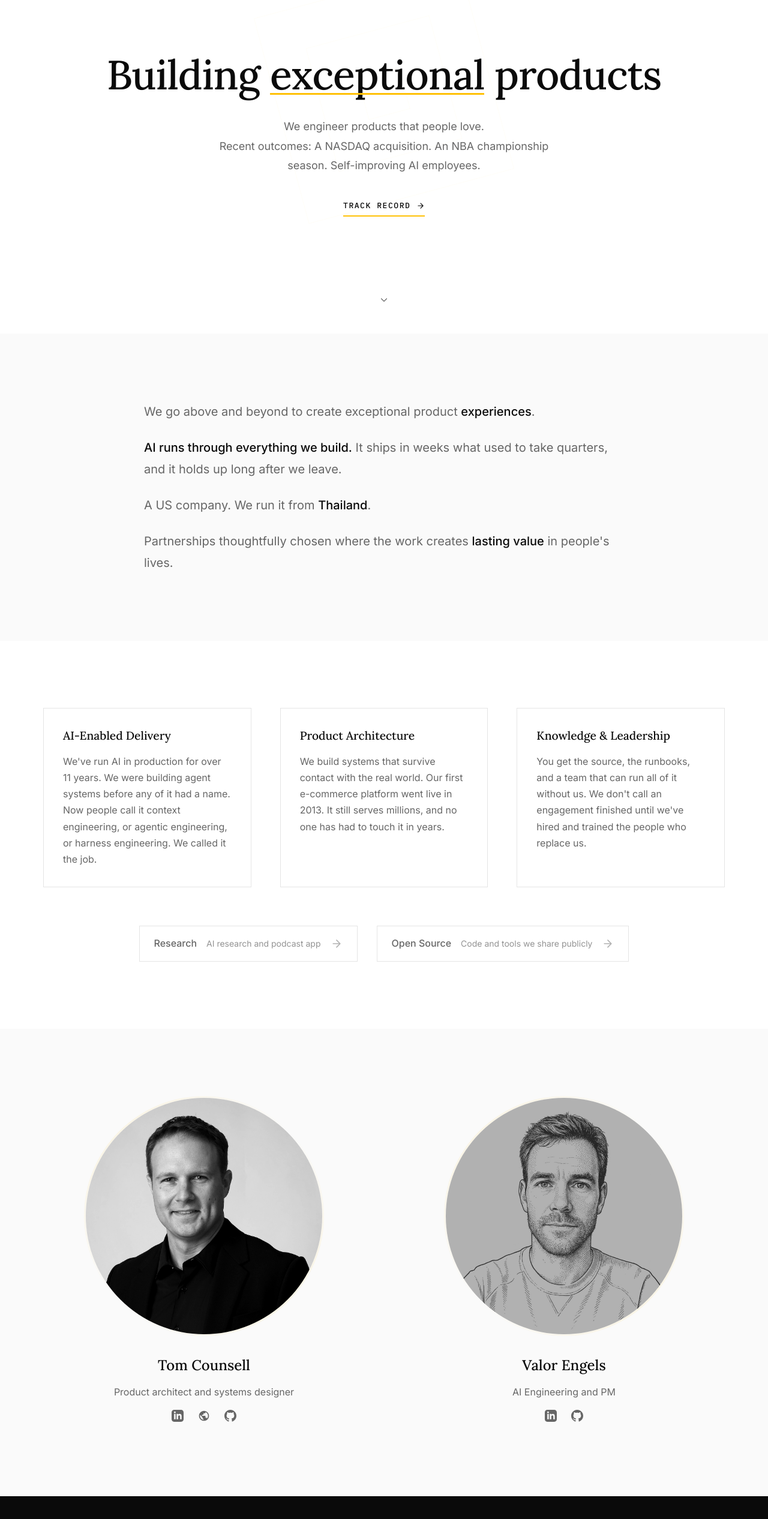
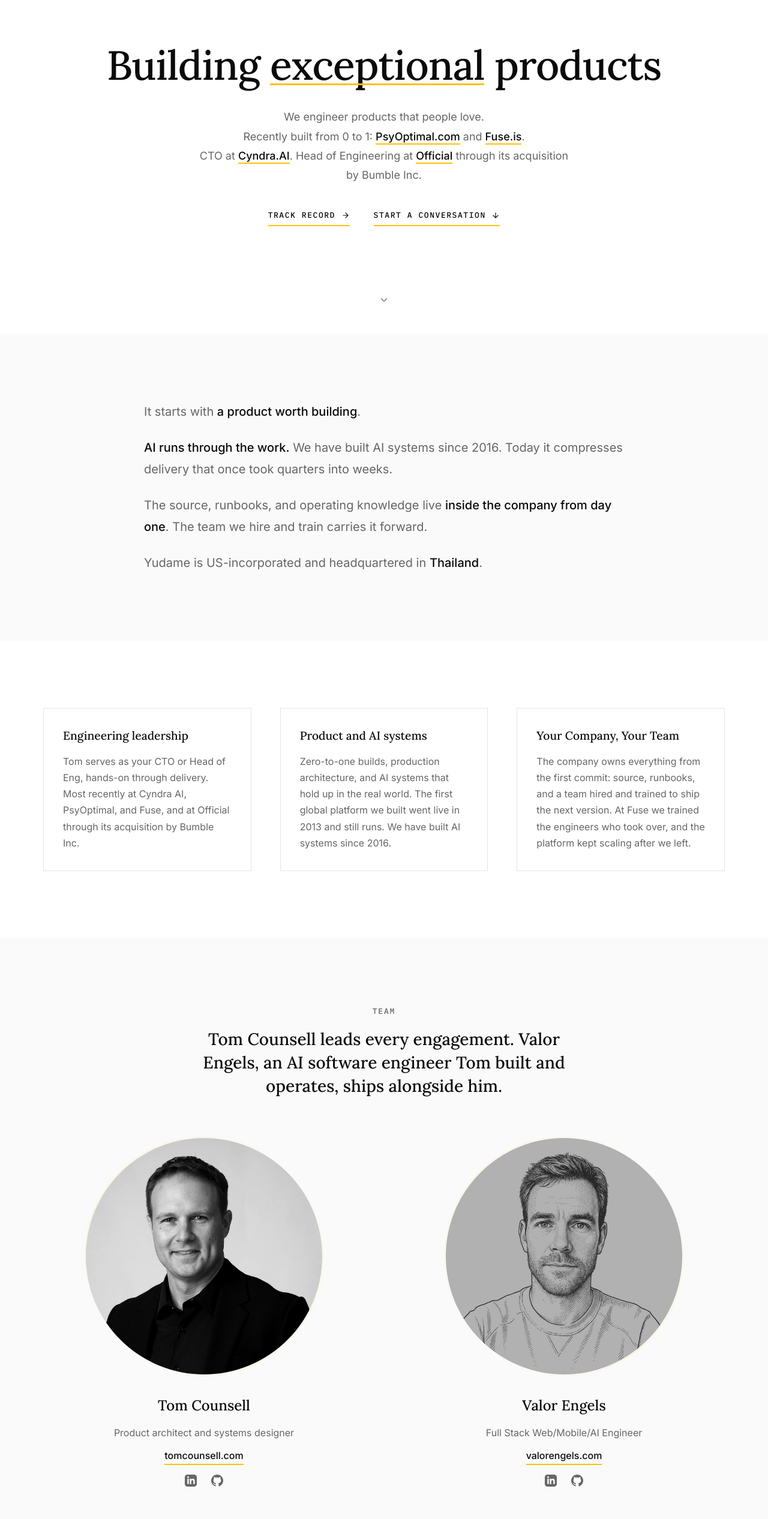
Before and after one commit to yudame/yuda.me, a website: page src/index.html in a window 1280 px wide. Shown: the part 244-2776 px from the top of the page at 60% size. Drawn offline with Linux system fonts and the light colour scheme.

Commit message:
copy: say what Yudame sells on the homepage; honest claims, client-owned framing
- Hero: keep the original headline and value line; proof line names
  0-to-1 builds (PsyOptimal, Fuse) and seats held (Cyndra AI, Official
  through the Bumble Inc acquisition), each linked to its track-record
  entry; second quiet CTA to the contact band
- Approach and cards rewritten around what the client buys and owns;
  NASDAQ/NBA lines dropped, AI claim dated to 2016
- Team intro names who does the work; Valor disclosed as an AI engineer
  Tom built; personal site links under titles
- Research and open source moved below the team, yudame.ai linked as
  our product
- Contact: 'New engagements start with Tom Counsell on LinkedIn',
  button 'Message Tom'
- Title, description, Open Graph and Twitter metadata with a 1200x630
  card image
- Track record: anchors per entry; NBA sentence tied to its actual link
- Stylesheet: hero actions row, team intro, research section,
  inline accent link, hero overflow clip

```diff
--- a/src/index.html
+++ b/src/index.html
@@ -3,11 +3,30 @@
     <head>
         <meta charset="UTF-8" />
         <meta name="viewport" content="width=device-width, initial-scale=1.0" />
-        <title>Yudame</title>
+        <title>Yudame — Product engineering studio</title>
         <meta
             name="description"
-            content="Yudame is a US-incorporated product engineering studio run from Thailand. We've shipped a company acquired off NASDAQ, a championship NBA season, and pricing infrastructure for 700,000 hotels."
+            content="Yudame is a product engineering studio, US-incorporated and headquartered in Thailand. We join client companies as their engineering leadership and build products they own from day one."
         />
+        <meta property="og:type" content="website" />
+        <meta property="og:site_name" content="Yudame" />
+        <meta property="og:url" content="https://yuda.me/" />
+        <meta property="og:title" content="Yudame — Product engineering studio" />
+        <meta
+            property="og:description"
+            content="Yudame is a product engineering studio, US-incorporated and headquartered in Thailand. We join client companies as their engineering leadership and build products they own from day one."
+        />
+        <meta property="og:image" content="https://yuda.me/assets/logos/og-image.png" />
+        <meta property="og:image:width" content="1200" />
+        <meta property="og:image:height" content="630" />
+        <meta property="og:image:alt" content="Yudame" />
+        <meta name="twitter:card" content="summary_large_image" />
+        <meta name="twitter:title" content="Yudame — Product engineering studio" />
+        <meta
+            name="twitter:description"
+            content="Yudame is a product engineering studio, US-incorporated and headquartered in Thailand. We join client companies as their engineering leadership and build products they own from day one."
+        />
+        <meta name="twitter:image" content="https://yuda.me/assets/logos/og-image.png" />
         <link rel="icon" type="image/png" href="/assets/logos/favicon.png" />
         <link rel="preconnect" href="https://fonts.googleapis.com" />
         <link rel="preconnect" href="https://fonts.gstatic.com" crossorigin />
@@ -50,9 +69,25 @@
                     <p class="hero-sub">
                         We engineer products that people love.
                         <br />
-                        Recent outcomes: A NASDAQ acquisition. An NBA
-                        championship season. Self-improving AI employees.
+                        Recently built from 0 to 1:
+                        <a href="/track-record/#psyoptimal" class="link-accent"
+                            >PsyOptimal.com</a
+                        >
+                        and
+                        <a href="/track-record/#fuse" class="link-accent"
+                            >Fuse.is</a
+                        >.
+                        <br />
+                        CTO at
+                        <a href="/track-record/#cyndra" class="link-accent"
+                            >Cyndra.AI</a
+                        >. Head of Engineering at
+                        <a href="/track-record/#official" class="link-accent"
+                            >Official</a
+                        >
+                        through its acquisition by Bumble Inc.
                     </p>
+                    <div class="hero-actions">
                         <a href="/track-record/" class="cta-quiet">
                             Track record
                             <svg
@@ -68,12 +103,28 @@
                                 <path d="M5 12h14M12 5l7 7-7 7" />
                             </svg>
                         </a>
+                        <a href="#contact" class="cta-quiet">
+                            Start a conversation
+                            <svg
+                                viewBox="0 0 24 24"
+                                xmlns="http://www.w3.org/2000/svg"
+                                fill="none"
+                                stroke="currentColor"
+                                stroke-width="2"
+                                stroke-linecap="round"
+                                stroke-linejoin="round"
+                                aria-hidden="true"
+                            >
+                                <path d="M12 5v14M5 12l7 7 7-7" />
+                            </svg>
+                        </a>
+                    </div>
                 </div>
             </div>
             <a
-                href="#philosophy"
+                href="#approach"
                 class="hero-scroll"
-                aria-label="Scroll to philosophy"
+                aria-label="Scroll to approach"
             >
                 <svg viewBox="0 0 24 24" xmlns="http://www.w3.org/2000/svg">
                     <path
@@ -85,28 +136,28 @@
             </a>
         </section>
 
-        <!-- Philosophy Section -->
-        <section class="alt" id="philosophy">
+        <!-- Approach: when to hire us -->
+        <section class="alt" id="approach">
             <div class="container">
                 <div class="philosophy-content">
                     <p>
-                        We go above and beyond to create exceptional product
-                        <span class="highlight">experiences</span>.
+                        It starts with
+                        <span class="highlight">a product worth building</span>.
                     </p>
                     <p>
-                        <span class="highlight">AI runs through everything we
-                        build.</span>
-                        It ships in weeks what used to take quarters, and it
-                        holds up long after we leave.
+                        <span class="highlight">AI runs through the work.</span>
+                        We have built AI systems since 2016. Today it
+                        compresses delivery that once took quarters into weeks.
                     </p>
                     <p>
-                        A US company. We run it from
-                        <span class="highlight">Thailand</span>.
+                        The source, runbooks, and operating knowledge live
+                        <span class="highlight">inside the company from day
+                        one</span>. The team we hire and train carries it
+                        forward.
                     </p>
                     <p>
-                        Partnerships thoughtfully chosen where the work creates
-                        <span class="highlight">lasting value</span>
-                        in people's lives.
+                        Yudame is US-incorporated and headquartered in
+                        <span class="highlight">Thailand</span>.
                     </p>
                 </div>
             </div>
@@ -117,94 +168,48 @@
             <div class="container">
                 <div class="card-grid cols-3">
                     <div class="card">
-                        <h3>AI-Enabled Delivery</h3>
+                        <h3>Engineering leadership</h3>
                         <p>
-                            We've run AI in production for over 11 years. We
-                            were building agent systems before any of it had a
-                            name. Now people call it context engineering, or
-                            agentic engineering, or harness engineering. We
-                            called it the job.
+                            Tom serves as your CTO or Head of Eng, hands-on
+                            through delivery. Most recently at Cyndra AI,
+                            PsyOptimal, and Fuse, and at Official through its
+                            acquisition by Bumble Inc.
                         </p>
                     </div>
                     <div class="card">
-                        <h3>Product Architecture</h3>
+                        <h3>Product and AI systems</h3>
                         <p>
-                            We build systems that survive contact with the real
-                            world. Our first e-commerce platform went live in
-                            2013. It still serves millions, and no one has had to
-                            touch it in years.
+                            Zero-to-one builds, production architecture, and
+                            AI systems that hold up in the real world. The
+                            first global platform we built went live in 2013
+                            and still runs. We have built AI systems since 2016.
                         </p>
                     </div>
                     <div class="card">
-                        <h3>Knowledge &amp; Leadership</h3>
+                        <h3>Your Company, Your Team</h3>
                         <p>
-                            You get the source, the runbooks, and a team that
-                            can run all of it without us. We don't call an
-                            engagement finished until we've hired and trained the
-                            people who replace us.
+                            The company owns everything from the first commit:
+                            source, runbooks, and a team hired and trained to
+                            ship the next version. At Fuse we trained the
+                            engineers who took over, and the platform kept
+                            scaling after we left.
                         </p>
                     </div>
-                </div>
-
-                <!-- Work Links -->
-                <div class="work-links">
-                    <a
-                        href="https://ai.yuda.me"
-                        target="_blank"
-                        rel="noopener"
-                        class="work-link"
-                    >
-                        <span class="work-link-title">Research</span>
-                        <span class="work-link-desc"
-                            >AI research and podcast app</span
-                        >
-                        <svg
-                            class="work-link-arrow"
-                            viewBox="0 0 24 24"
-                            xmlns="http://www.w3.org/2000/svg"
-                        >
-                            <path
-                                d="M5 12h14M12 5l7 7-7 7"
-                                stroke="currentColor"
-                                stroke-width="2"
-                                fill="none"
-                                stroke-linecap="round"
-                                stroke-linejoin="round"
-                            />
-                        </svg>
-                    </a>
-                    <a
-                        href="https://research.yuda.me"
-                        target="_blank"
-                        rel="noopener"
-                        class="work-link"
-                    >
-                        <span class="work-link-title">Open Source</span>
-                        <span class="work-link-desc"
-                            >Code and tools we share publicly</span
-                        >
-                        <svg
-                            class="work-link-arrow"
-                            viewBox="0 0 24 24"
-                            xmlns="http://www.w3.org/2000/svg"
-                        >
-                            <path
-                                d="M5 12h14M12 5l7 7-7 7"
-                                stroke="currentColor"
-                                stroke-width="2"
-                                fill="none"
-                                stroke-linecap="round"
-                                stroke-linejoin="round"
-                            />
-                        </svg>
-                    </a>
                 </div>
             </div>
         </section>
 
-        <!-- About Section -->
+        <!-- Team -->
         <section class="alt">
             <div class="container">
+                <div class="team-intro">
+                    <span class="eyebrow">Team</span>
+                    <p>
+                        Tom Counsell leads every engagement.
+                        Valor Engels, an AI software engineer Tom built and
+                        operates, ships alongside him.
+                    </p>
+                </div>
                 <div class="team-grid">
                     <div class="team-member">
                         <div class="team-photo">
@@ -218,6 +223,13 @@
                         <h3>Tom Counsell</h3>
                         <div class="team-member-info">
                             <p>Product architect and systems designer</p>
+                            <a
+                                class="link-accent"
+                                href="https://tomcounsell.com"
+                                target="_blank"
+                                rel="noopener"
+                                >tomcounsell.com</a
+                            >
                             <div class="social-links">
                                 <a
                                     href="https://linkedin.com/in/tomcounsell"
@@ -231,21 +243,6 @@
                                     >
                                         <path
                                             d="M19 0h-14c-2.761 0-5 2.239-5 5v14c0 2.761 2.239 5 5 5h14c2.762 0 5-2.239 5-5v-14c0-2.761-2.238-5-5-5zm-11 19h-3v-11h3v11zm-1.5-12.268c-.966 0-1.75-.79-1.75-1.764s.784-1.764 1.75-1.764 1.75.79 1.75 1.764-.783 1.764-1.75 1.764zm13.5 12.268h-3v-5.604c0-3.368-4-3.113-4 0v5.604h-3v-11h3v1.765c1.396-2.586 7-2.777 7 2.476v6.759z"
-                                        />
-                                    </svg>
-                                </a>
-                                <a
-                                    href="https://tomcounsell.com"
-                                    target="_blank"
-                                    rel="noopener"
-                                    aria-label="Website"
-                                >
-                                    <svg
-                                        viewBox="0 0 24 24"
-                                        xmlns="http://www.w3.org/2000/svg"
-                                    >
-                                        <path
-                                            d="M12 2C6.48 2 2 6.48 2 12s4.48 10 10 10 10-4.48 10-10S17.52 2 12 2zm-1 17.93c-3.94-.49-7-3.85-7-7.93 0-.62.08-1.21.21-1.79L9 15v1c0 1.1.9 2 2 2v1.93zm6.9-2.54c-.26-.81-1-1.39-1.9-1.39h-1v-3c0-.55-.45-1-1-1H8v-2h2c.55 0 1-.45 1-1V7h2c1.1 0 2-.9 2-2v-.41c2.93 1.19 5 4.06 5 7.41 0 2.08-.8 3.97-2.1 5.39z"
                                         />
                                     </svg>
                                 </a>
@@ -278,7 +275,14 @@
                         </div>
                         <h3>Valor Engels</h3>
                         <div class="team-member-info">
-                            <p>AI Engineering and PM</p>
+                            <p>Full Stack Web/Mobile/AI Engineer</p>
+                            <a
+                                class="link-accent"
+                                href="https://valorengels.com"
+                                target="_blank"
+                                rel="noopener"
+                                >valorengels.com</a
+                            >
                             <div class="social-links">
                                 <a
                                     href="https://linkedin.com/in/valor-engels"
@@ -317,14 +321,79 @@
             </div>
         </section>
 
+        <!-- Research and open source: work published outside client engagements -->
+        <section class="work-section">
+            <div class="container">
+                <div class="work-intro">
+                    <span class="eyebrow">Research and open source</span>
+                    <p>
+                        Our own product, and the open-source engine behind
+                        it.
+                    </p>
+                </div>
+                <div class="work-links">
+                    <a
+                        href="https://yudame.ai"
+                        target="_blank"
+                        rel="noopener"
+                        class="work-link"
+                    >
+                        <span class="work-link-title">Yudame Research</span>
+                        <span class="work-link-desc"
+                            >Private briefings, delivered as a podcast</span
+                        >
+                        <svg
+                            class="work-link-arrow"
+                            viewBox="0 0 24 24"
+                            xmlns="http://www.w3.org/2000/svg"
+                        >
+                            <path
+                                d="M5 12h14M12 5l7 7-7 7"
+                                stroke="currentColor"
+                                stroke-width="2"
+                                fill="none"
+                                stroke-linecap="round"
+                                stroke-linejoin="round"
+                            />
+                        </svg>
+                    </a>
+                    <a
+                        href="https://research.yuda.me"
+                        target="_blank"
+                        rel="noopener"
+                        class="work-link"
+                    >
+                        <span class="work-link-title">Open source</span>
+                        <span class="work-link-desc"
+                            >The research engine, on GitHub</span
+                        >
+                        <svg
+                            class="work-link-arrow"
+                            viewBox="0 0 24 24"
+                            xmlns="http://www.w3.org/2000/svg"
+                        >
+                            <path
+                                d="M5 12h14M12 5l7 7-7 7"
+                                stroke="currentColor"
+                                stroke-width="2"
+                                fill="none"
+                                stroke-linecap="round"
+                                stroke-linejoin="round"
+                            />
+                        </svg>
+                    </a>
+                </div>
+            </div>
+        </section>
+
         <!-- Contact band — the one full-strength yellow moment on this page -->
-        <section class="contact-band">
+        <section class="contact-band" id="contact">
             <div class="container">
                 <div class="contact-band-content">
                     <span class="eyebrow">Contact</span>
                     <h2>Start a conversation</h2>
                     <p>
-                        Reach Tom Counsell on
+                        New engagements start with Tom Counsell on
                         <a
                             href="https://linkedin.com/in/tomcounsell"
                             target="_blank"
@@ -337,7 +406,7 @@
                         target="_blank"
                         rel="noopener"
                         class="btn-cta"
-                        >Connect on LinkedIn</a
+                        >Message Tom</a
                     >
                 </div>
             </div>
--- a/src/styles.css
+++ b/src/styles.css
@@ -309,6 +309,7 @@ section.alt {
 }
 
 .case-study {
+    scroll-margin-top: 2rem;
     padding: 3rem;
     background: var(--white);
     border: 1px solid var(--border-gray);
@@ -589,6 +590,21 @@ a.case-study-client:hover .ext-arrow {
     outline-color: var(--white);
 }
 
+/* Inline accent link: black text on a yellow line (the running motif
+   at link weight). Company names in the hero use it. */
+.link-accent {
+    color: var(--black);
+    font-weight: 500;
+    text-decoration: none;
+    border-bottom: 2px solid var(--yellow);
+    padding-bottom: 1px;
+    transition: opacity 0.3s ease;
+}
+
+.link-accent:hover {
+    opacity: 0.7;
+}
+
 /* Quiet text CTA (heroes; the yellow stays a line here) */
 .cta-quiet {
     display: inline-flex;
@@ -661,6 +677,7 @@ footer a:hover {
     align-items: center;
     justify-content: center;
     position: relative;
+    overflow: hidden;
     animation: fadeIn 1s ease-out;
     padding: 0;
 }
@@ -690,14 +707,19 @@ footer a:hover {
 
 .hero-home .hero-sub {
     margin: 2rem auto 0;
-    max-width: 560px;
+    max-width: 620px;
     font-size: 1.125rem;
     line-height: 1.8;
     color: var(--text-gray);
     animation: fadeInUp 1s ease-out 0.6s both;
 }
 
-.hero-home .cta-quiet {
+/* Two quiet CTAs side by side: destination, then contact */
+.hero-actions {
+    display: flex;
+    flex-wrap: wrap;
+    justify-content: center;
+    gap: 1.25rem 2.5rem;
     margin-top: 2.5rem;
     animation: fadeInUp 1s ease-out 0.8s both;
 }
@@ -772,12 +794,34 @@ footer a:hover {
     margin-bottom: 0;
 }
 
-/* Work links (homepage) */
+/* Research and open source (homepage): a compact labeled section
+   after the team, so off-site links come after the human proof */
+.work-section {
+    padding: 5rem 0;
+}
+
+.work-intro {
+    text-align: center;
+    max-width: 640px;
+    margin: 0 auto;
+    animation: fadeInUp 1s ease-out;
+}
+
+.work-intro .eyebrow {
+    display: block;
+    margin-bottom: 0.75rem;
+}
+
+.work-intro p {
+    color: var(--text-gray);
+    line-height: 1.7;
+}
+
 .work-links {
     display: flex;
     justify-content: center;
     gap: 2rem;
-    margin-top: 4rem;
+    margin-top: 2.5rem;
     flex-wrap: wrap;
 }
 
@@ -837,6 +881,26 @@ footer a:hover {
 }
 
 /* Team (homepage) */
+.team-intro {
+    text-align: center;
+    max-width: 640px;
+    margin: 0 auto 4rem;
+    animation: fadeInUp 1s ease-out;
+}
+
+.team-intro .eyebrow {
+    display: block;
+    margin-bottom: 1rem;
+}
+
+.team-intro p {
+    font-family: var(--font-serif);
+    font-weight: 500;
+    font-size: clamp(1.35rem, 2.5vw, 1.75rem);
+    line-height: 1.4;
+    color: var(--black);
+}
+
 .team-grid {
     display: grid;
     grid-template-columns: repeat(auto-fit, minmax(300px, 1fr));
@@ -1045,6 +1109,10 @@ footer a:hover {
     .contact-band {
         padding: 4rem 0;
     }
+
+    .work-section {
+        padding: 3.5rem 0;
+    }
 }
 
 /* ---- Accessibility ---- */
```
Also changed, not shown: src/track-record/index.html (+9 -8 lines), assets/logos/og-image.png (added). Lines whose indentation alone changed are shown as unchanged.
